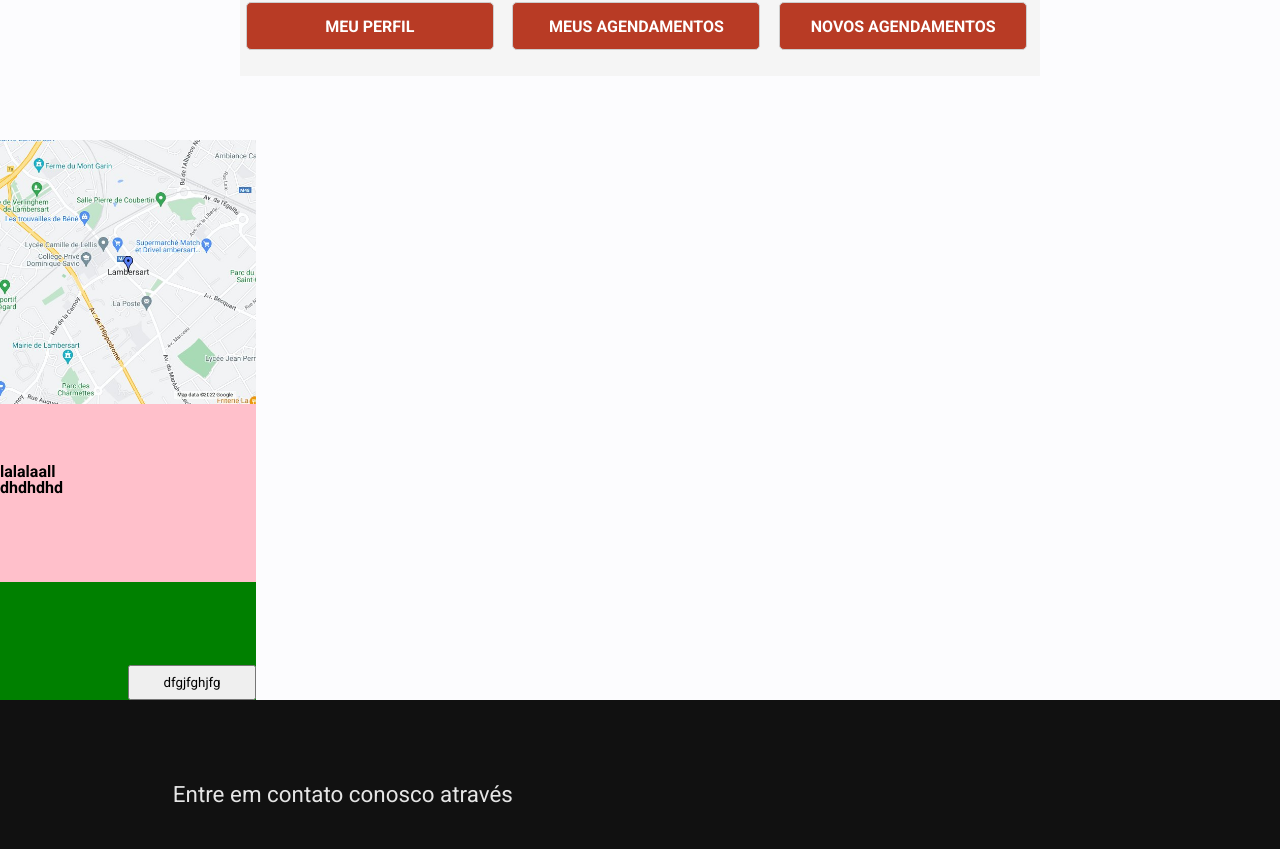
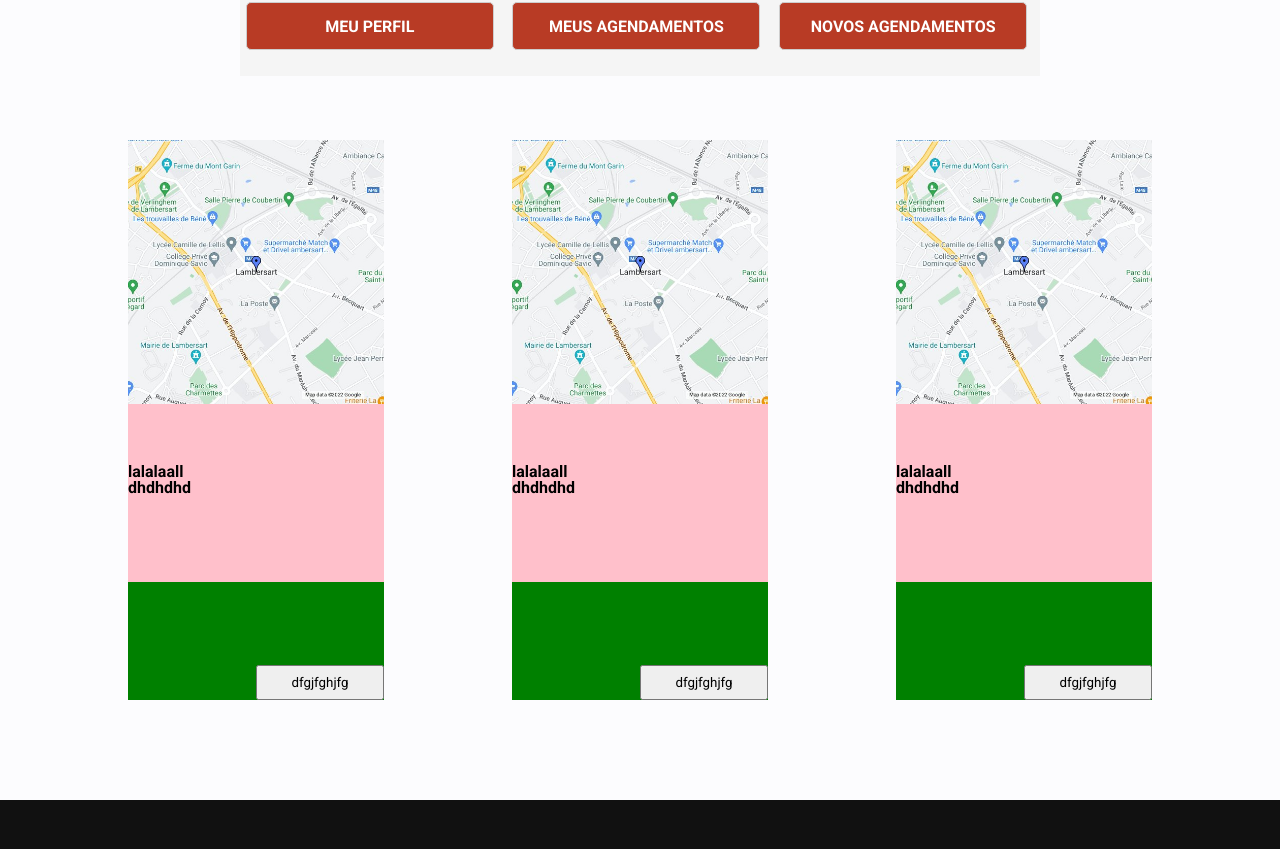
Before and after one commit to projeto-pi-3adsb/hemomanager-front, a React (Create React App) app in the folder hemomanager-front/: page /meus-agendamentos in a window 1280 px wide. Shown: the part 499-1348 px from the top of the page. Built offline with nearby package versions, Linux system fonts and the light colour scheme.

Commit message:
lista de cards feito

```diff
--- a/hemomanager-front/src/components/shared/Cards/CardMeusAgend.jsx
+++ b/hemomanager-front/src/components/shared/Cards/CardMeusAgend.jsx
@@ -6,13 +6,15 @@ import {
     Title,
     SubTitle,
     BoxButton,
-    Button
+    Button,
+    ListCard
 } from "./styles"
 
 import Maps from "../../../assets/maps.png"
 
 export function CardMeusAgend(props) {
     return (<>
+        <ListCard>
         <BoxCard>
         <BoxImg>
             <img src={Maps} id="mapa" />
@@ -31,5 +33,42 @@ export function CardMeusAgend(props) {
             </Button>
         </BoxButton>
         </BoxCard>
+        <BoxCard>
+        <BoxImg>
+            <img src={Maps} id="mapa" />
+        </BoxImg>
+        <BoxText>
+            <Title>
+                lalalaall
+            </Title>
+            <SubTitle>
+                dhdhdhd
+            </SubTitle>
+        </BoxText>
+        <BoxButton>
+            <Button>
+                dfgjfghjfg
+            </Button>
+        </BoxButton>
+        </BoxCard>
+        <BoxCard>
+        <BoxImg>
+            <img src={Maps} id="mapa" />
+        </BoxImg>
+        <BoxText>
+            <Title>
+                lalalaall
+            </Title>
+            <SubTitle>
+                dhdhdhd
+            </SubTitle>
+        </BoxText>
+        <BoxButton>
+            <Button>
+                dfgjfghjfg
+            </Button>
+        </BoxButton>
+        </BoxCard>
+        </ListCard>
      </>)
 }
--- a/hemomanager-front/src/components/shared/Cards/styles.js
+++ b/hemomanager-front/src/components/shared/Cards/styles.js
@@ -52,3 +52,12 @@ width: 50%;
 align-self: end;
 
 `
+
+export const ListCard = styled.div`
+height : 70vh;
+width: 100%;
+display: flex;
+justify-content:space-evenly;
+margin-bottom: 100px;
+
+`
```
Also changed, not shown: hemomanager-front/src/components/shared/Cards/BoxDosCards.jsx (added, +7 -0 lines).
